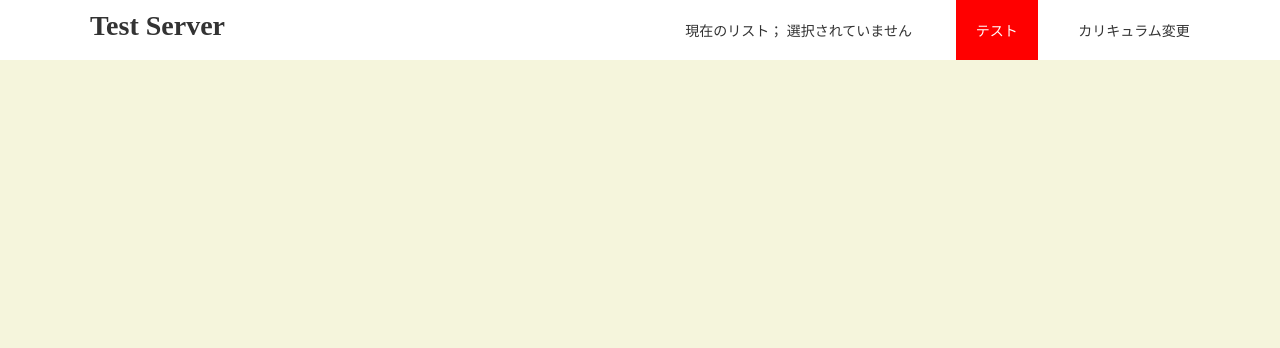
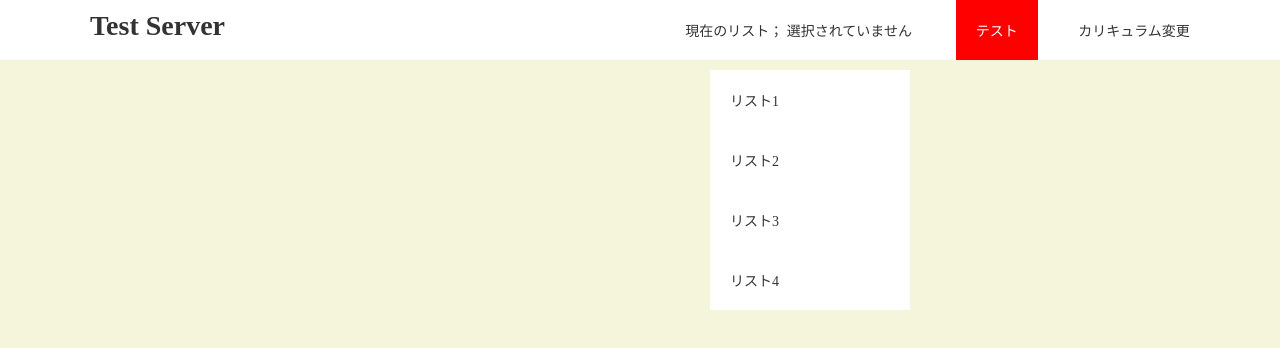
Before and after one commit to teritama100/JS, a plain HTML site: page index.html in a window 1280 px wide. Both pictures are taken after a click on the item "テスト". Drawn offline with Linux system fonts and the light colour scheme.

Commit message:
条件分岐編
プルダウンを実装することにより、要素を新たにくくることにより行動を分岐できること
thisでイベント発火元の要素を代用、簡略できる

```diff
--- a/index.html
+++ b/index.html
@@ -21,10 +21,10 @@
        <li>カリキュラム変更</li>
      </ul>
      <ul class="show-lists hidden" id="pull-down">
-       <li class="pull-down-list">リスト1</li>
-       <li class="pull-down-list">リスト2</li>
-       <li class="pull-down-list">リスト3</li>
-       <li class="pull-down-list">リスト4</li>
+       <li>リスト1</li>
+       <li>リスト2</li>
+       <li>リスト3</li>
+       <li>リスト4</li>
      </ul>
    </div>
   </header>
--- a/script.js
+++ b/script.js
@@ -3,6 +3,7 @@ let lists = document.getElementsByClassName("pull-down-list")
 console.log(lists)
 
 const pullDownButton = document.getElementById("lists")
+const pullDownParents = document.getElementById("pull-down")
 console.log(pullDownButton)
 
 window.addEventListener('mouseover',function(){
@@ -22,13 +23,23 @@ window.addEventListener('click',function(){
 })
 
 pullDownButton.addEventListener('mouseover',function(){
-  pullDownButton.setAttribute("style","background-color:blue;")
+  this.setAttribute("style","background-color:blue;")
 })
 
 pullDownButton.addEventListener('mouseout',function(){
-    pullDownButton.setAttribute("style","background-color:red;")
+    this.setAttribute("style","background-color:red;")
   })
 
   pullDownButton.addEventListener('click',function(){
-    pullDownButton.setAttribute("style","background-color:green;")
+   this.setAttribute("style","display:block;")
   })
+
+  pullDownButton.addEventListener('click',function(){
+    if (pullDownParents.getAttribute("style") == "display:block;"){
+        pullDownParents.removeAttribute("style","display:block;")
+    console.log("非表示")
+  } else {
+    pullDownParents.setAttribute("style","display:block;")
+    console.log("表示")
+  }
+  })
```
